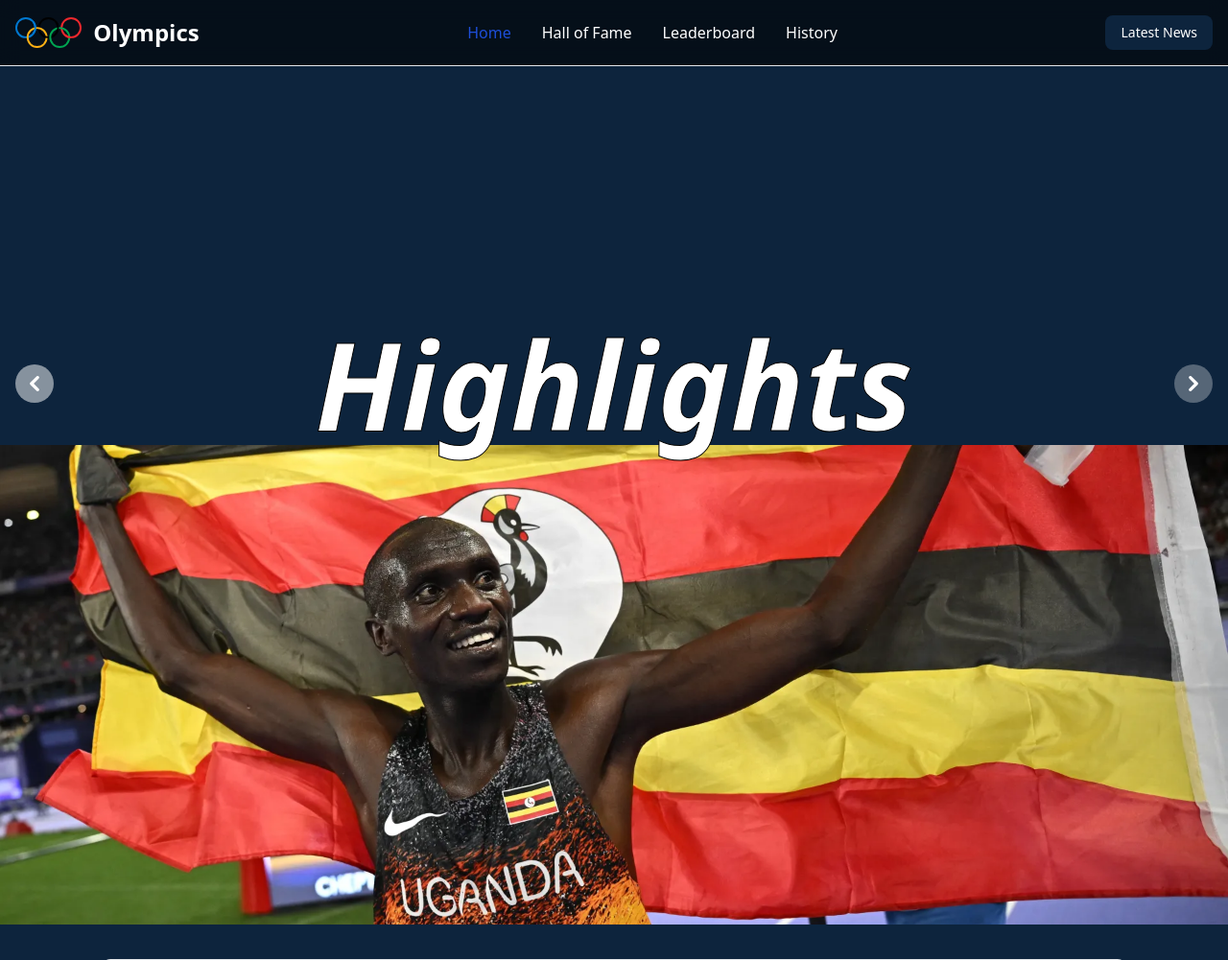
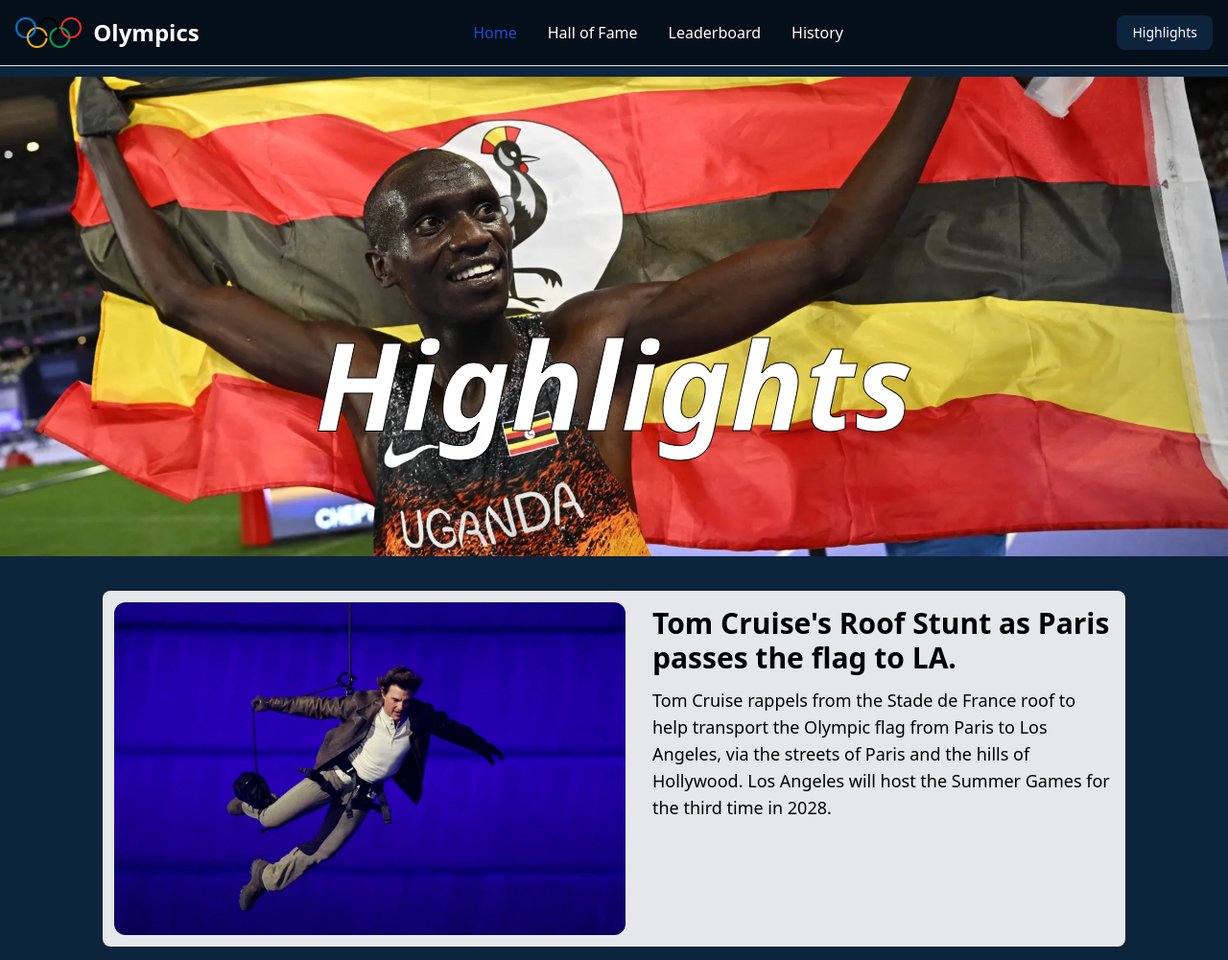
Before and after one commit to AJain9199/olympian, a Django app: page /highlights in a window 1280 px wide. Shown: the top 1001 px of the page at 96% size. Run offline with Django 5.2, Linux system fonts and the light colour scheme; data comes from the database, SQL or seed files in the repository; some libraries are stand-ins or nearby versions.

Commit message:
highlights button on nav

```diff
--- a/templates/base.html
+++ b/templates/base.html
@@ -40,10 +40,11 @@
         </a>
         <!-- Buttons and menu toggle -->
         <div class="flex md:order-2 space-x-3 md:space-x-0 rtl:space-x-reverse">
-            <button type="button"
-                    class="text-white bg-drk focus:ring-4 focus:outline-none focus:ring-blue-300 font-medium rounded-lg text-sm px-4 py-2 text-center dark:bg-blue-600 dark:hover:bg-blue-700 dark:focus:ring-blue-800">
-                Latest News
-            </button>
+            <a href="{% url 'highlights' %}"><button type="button"
+                class="text-white bg-drk focus:ring-4 focus:outline-none focus:ring-blue-300 font-medium rounded-lg text-sm px-4 py-2 text-center dark:bg-blue-600 dark:hover:bg-blue-700 dark:focus:ring-blue-800">
+            Highlights
+        </button></a>
+
             <button data-collapse-toggle="navbar-sticky" type="button"
                     class="inline-flex items-center p-2 w-10 h-10 justify-center text-sm text-gray-500 rounded-lg md:hidden hover:bg-gray-100 focus:outline-none focus:ring-2 focus:ring-gray-200 dark:text-gray-400 dark:hover:bg-gray-700 dark:focus:ring-gray-600"
                     aria-controls="navbar-sticky" aria-expanded="false">
--- a/templates/highlights.html
+++ b/templates/highlights.html
@@ -5,47 +5,7 @@
     <script src="https://cdn.tailwindcss.com"></script>
 {% endblock %}
 {% block content %}
-<!---->
-<div class="relative h-56 overflow-hidden rounded-lg md:h-96">
-    <!-- Item 1 -->
-   <div class="hidden duration-700 ease-in-out" data-carousel-item>
-       <img src="https://imageio.forbes.com/specials-images/imageserve/610fdef8abffae85e89a843e/0x0.jpg?format=jpg&crop=1914,1077,x48,y76,safe&height=900&width=1600&fit=bounds" class="absolute block w-full -translate-x-1/2 -translate-y-1/2 top-1/2 left-1/2" alt="...">
-   </div>
-   <!-- Item 2 -->
-   <div class="hidden duration-700 ease-in-out" data-carousel-item="active">
-       <img src="/docs/images/carousel/carousel-2.svg" class="absolute block w-full -translate-x-1/2 -translate-y-1/2 top-1/2 left-1/2" alt="...">
-   </div>
-   <!-- Item 3 -->
-   <div class="hidden duration-700 ease-in-out" data-carousel-item>
-       <img src="/docs/images/carousel/carousel-3.svg" class="absolute block w-full -translate-x-1/2 -translate-y-1/2 top-1/2 left-1/2" alt="...">
-   </div>
-   <!-- Item 4 -->
-   <div class="hidden duration-700 ease-in-out" data-carousel-item>
-       <img src="/docs/images/carousel/carousel-4.svg" class="absolute block w-full -translate-x-1/2 -translate-y-1/2 top-1/2 left-1/2" alt="...">
-   </div>
-   <!-- Item 5 -->
-   <div class="hidden duration-700 ease-in-out" data-carousel-item>
-       <img src="/docs/images/carousel/carousel-5.svg" class="absolute block w-full -translate-x-1/2 -translate-y-1/2 top-1/2 left-1/2" alt="...">
-   </div>
-</div>
-<!-- Slider controls -->
-<button type="button" class="absolute top-0 start-0 z-30 flex items-center justify-center h-full px-4 cursor-pointer group focus:outline-none" data-carousel-prev>
-   <span class="inline-flex items-center justify-center w-10 h-10 rounded-full bg-white/30 dark:bg-gray-800/30 group-hover:bg-white/50 dark:group-hover:bg-gray-800/60 group-focus:ring-4 group-focus:ring-white dark:group-focus:ring-gray-800/70 group-focus:outline-none">
-       <svg class="w-4 h-4 text-white dark:text-gray-800 rtl:rotate-180" aria-hidden="true" xmlns="http://www.w3.org/2000/svg" fill="none" viewBox="0 0 6 10">
-           <path stroke="currentColor" stroke-linecap="round" stroke-linejoin="round" stroke-width="2" d="M5 1 1 5l4 4"/>
-       </svg>
-       <span class="sr-only">Previous</span>
-   </span>
-</button>
-<button type="button" class="absolute top-0 end-0 z-30 flex items-center justify-center h-full px-4 cursor-pointer group focus:outline-none" data-carousel-next>
-   <span class="inline-flex items-center justify-center w-10 h-10 rounded-full bg-white/30 dark:bg-gray-800/30 group-hover:bg-white/50 dark:group-hover:bg-gray-800/60 group-focus:ring-4 group-focus:ring-white dark:group-focus:ring-gray-800/70 group-focus:outline-none">
-       <svg class="w-4 h-4 text-white dark:text-gray-800 rtl:rotate-180" aria-hidden="true" xmlns="http://www.w3.org/2000/svg" fill="none" viewBox="0 0 6 10">
-           <path stroke="currentColor" stroke-linecap="round" stroke-linejoin="round" stroke-width="2" d="m1 9 4-4-4-4"/>
-       </svg>
-       <span class="sr-only">Next</span>
-   </span>
-</button>
-</div>
+
     <div class="flex flex-col justify-center align-center">
         <div
                 style="background-image: url({% static '2024-08-02T200444Z_995279073_UP1EK821JRR5R_RTRMADP_3_OLYMPICS-2024-ATHLETICS-1722630334.webp' %}); background-attachment: fixed; min-height: 500px; background-position: center; background-repeat:no-repeat; background-size:cover;"
```
